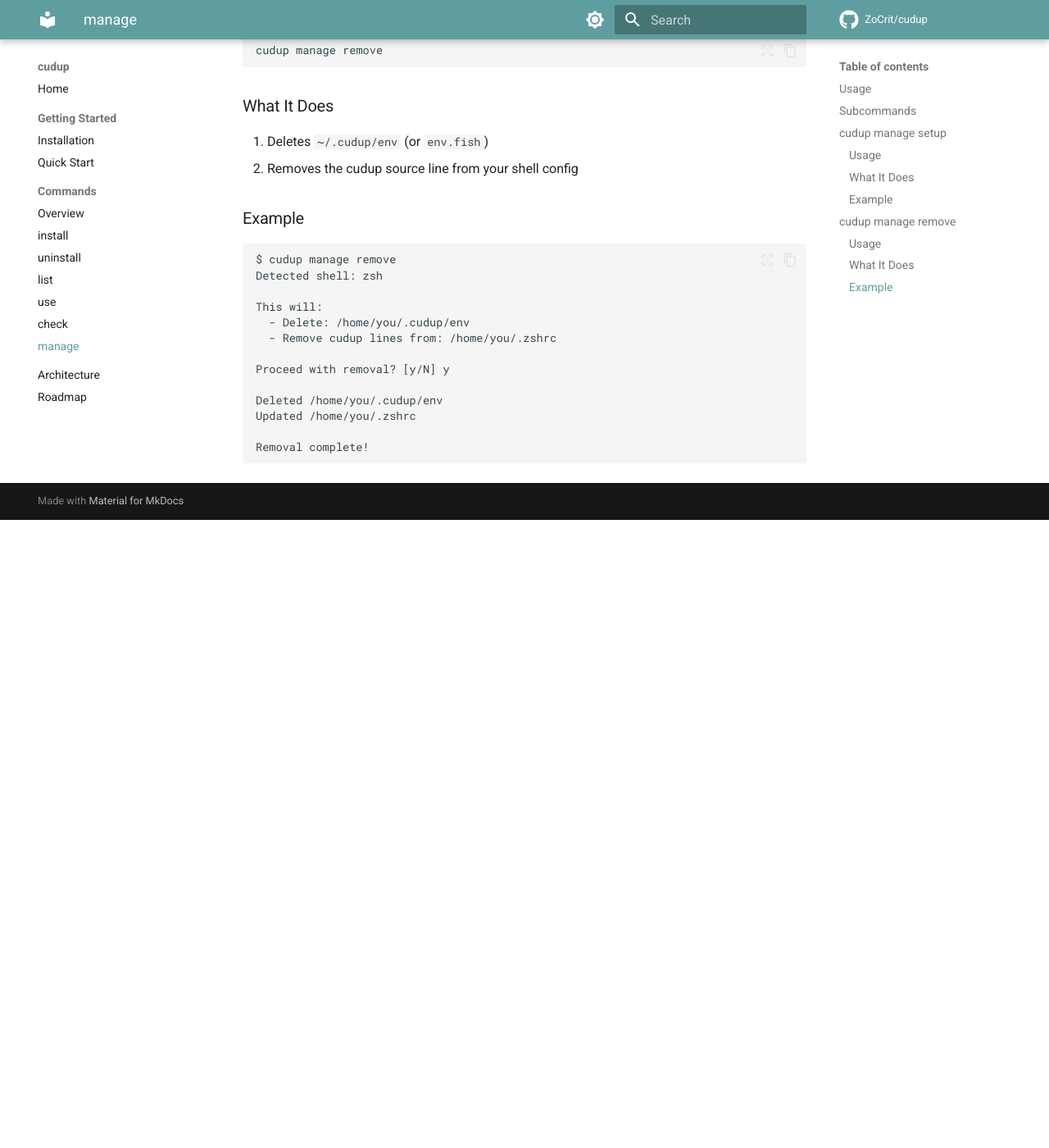
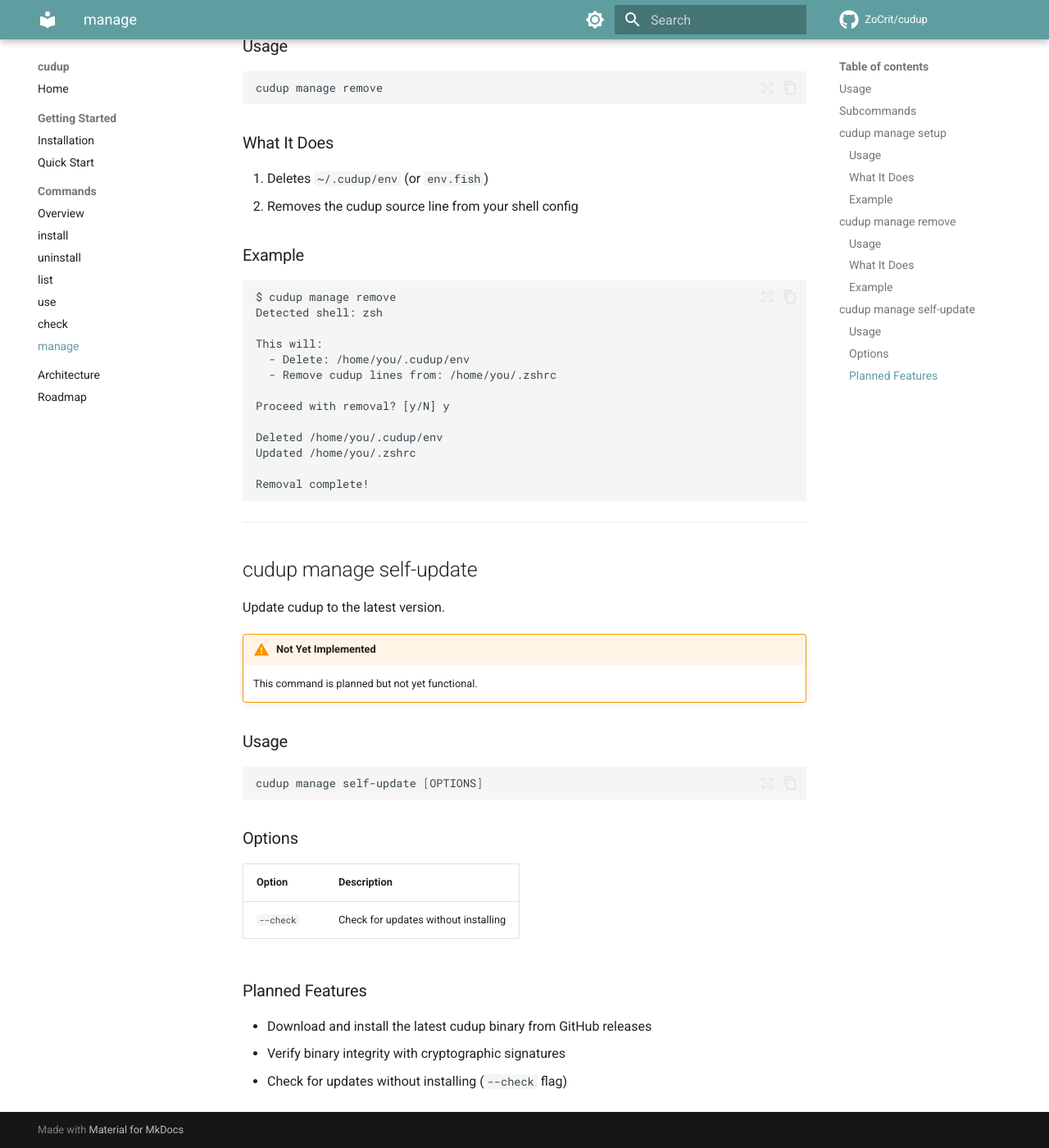
Before and after one commit to zocrit/cudup, an MkDocs documentation site: the page built from docs/commands/manage.md, in a window 1280 px wide and 1400 px high, scrolled down 1613 px. Shown: the whole window at 82% size. Built offline with MkDocs 1.6.1 and Material for MkDocs 9.7.7, drawn with Linux system fonts in a browser that asks for light colours; comment, search, counter and statistics services are not loaded; before the commit the page ends 2247 px from its top, so only the background shows below that; some of the changed text lies outside the part shown.

Commit message:
docs: update README.md roadmap

````diff
--- a/docs/commands/manage.md
+++ b/docs/commands/manage.md
@@ -14,6 +14,7 @@
 |---------|-------------|
 | `setup` | Configure shell integration |
 | `remove` | Remove shell integration |
+| `self-update` | Update cudup to the latest version |
 
 ---
 
@@ -89,3 +90,30 @@
 
 Removal complete!
 ```
+
+---
+
+## cudup manage self-update
+
+Update cudup to the latest version.
+
+!!! warning "Not Yet Implemented"
+    This command is planned but not yet functional.
+
+### Usage
+
+```bash
+cudup manage self-update [OPTIONS]
+```
+
+### Options
+
+| Option | Description |
+|--------|-------------|
+| `--check` | Check for updates without installing |
+
+### Planned Features
+
+- Download and install the latest cudup binary from GitHub releases
+- Verify binary integrity with cryptographic signatures
+- Check for updates without installing (`--check` flag)
````
Also changed, not shown: README.md (+3 -2 lines).
